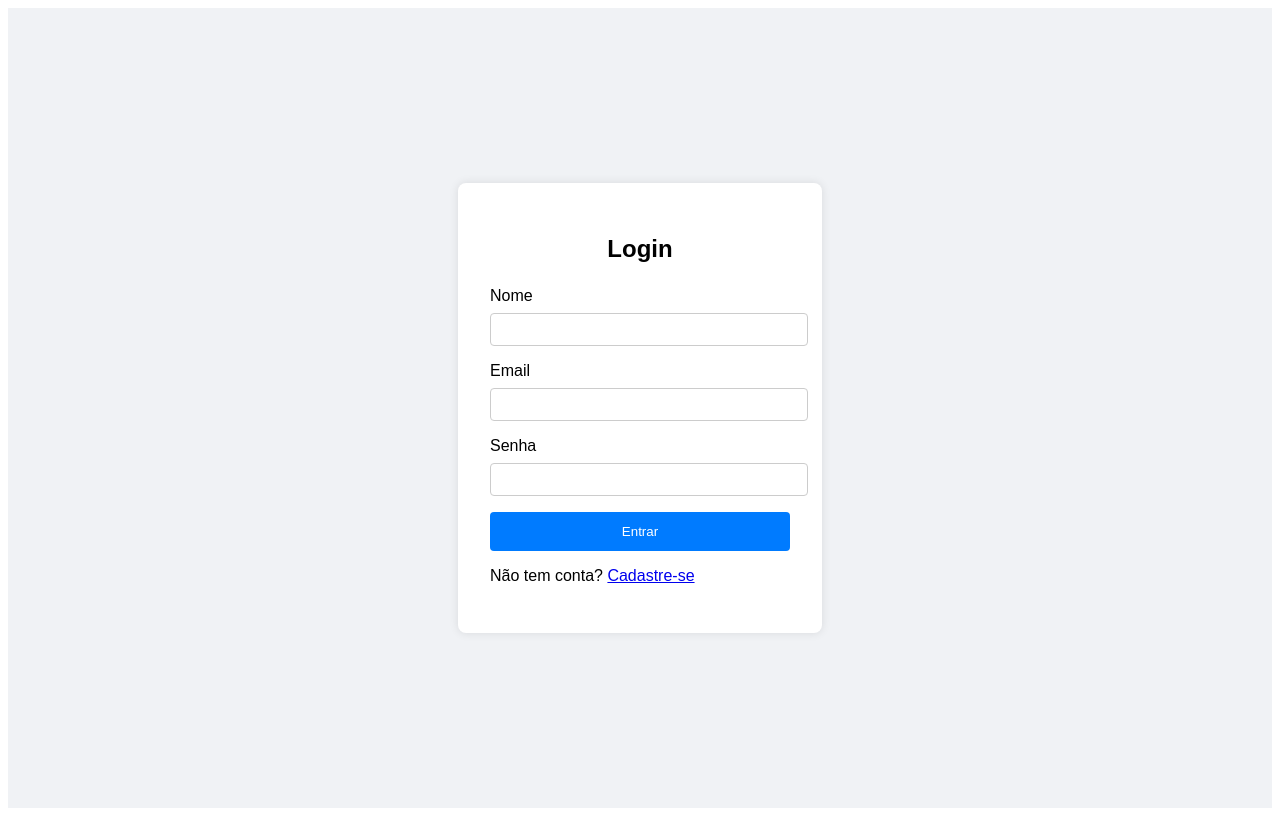
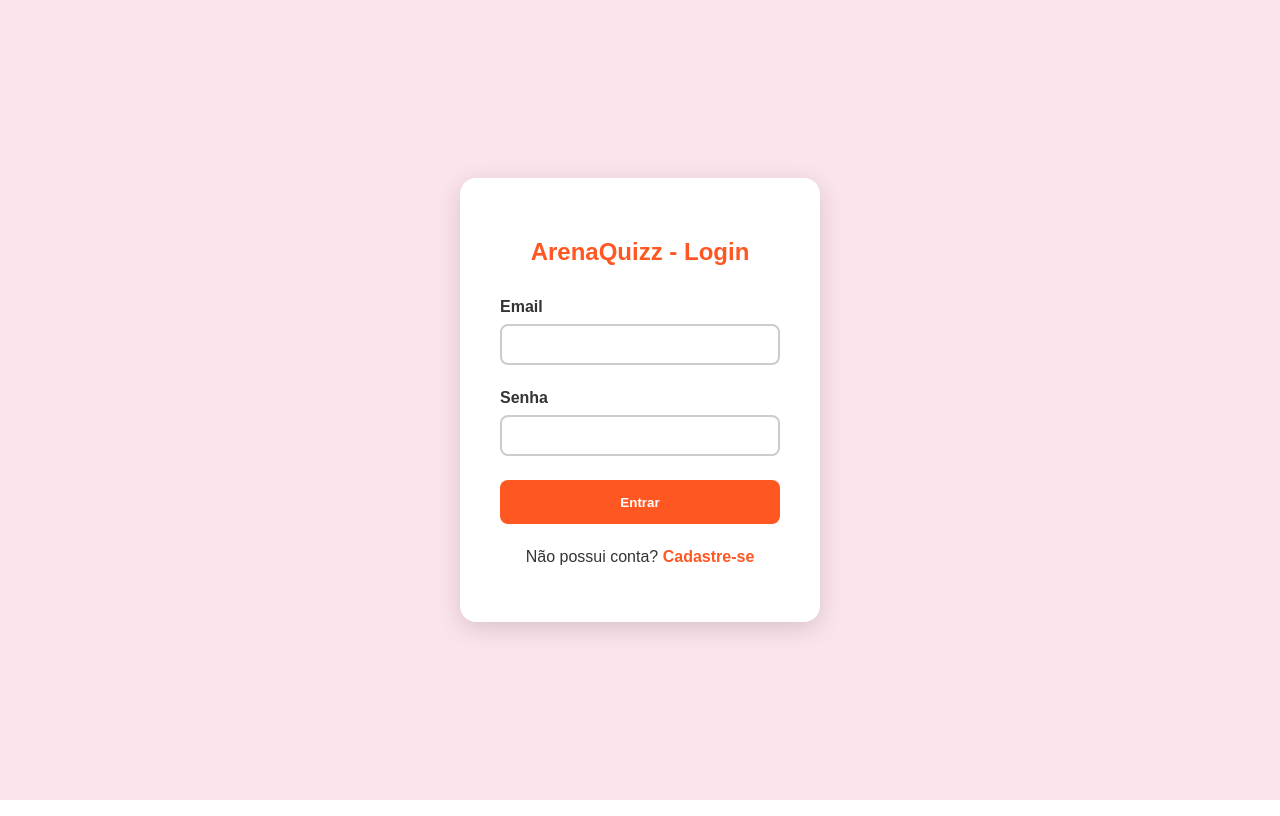
Before and after one commit to thomasDelling/projetoFaculdade, a React (Vite) app in the folder frontend/: page / in a window 1280 px wide. Built offline with nearby package versions, Linux system fonts and the light colour scheme; the HTML template or start-up script is replaced by a standard one.

Commit message:
Feat: alterando o login e o cadastro react

```diff
--- a/frontend/src/pages/LoginPage.jsx
+++ b/frontend/src/pages/LoginPage.jsx
@@ -1,32 +1,27 @@
 // src/pages/LoginPage.jsx
 
 import React from "react";
-import "./../styles/LoginPage.css"; // Import the CSS file for styling
+import "./../styles/LoginPage.css";
 import { Link } from "react-router-dom";
-// Importing Link from react-router-dom for navigation
 
 function LoginPage() {
   return (
     <div className="login-container">
       <div className="login-box">
-        <h2>Login</h2>
+        <h2>ArenaQuizz - Login</h2>
         <form>
           <div>
-            <label>Nome</label>
-            <input type="text" />
+            <label htmlFor="email">Email</label>
+            <input id="email" type="email" aria-label="Email" />
           </div>
           <div>
-            <label>Email</label>
-            <input type="email" />
-          </div>
-          <div>
-            <label>Senha</label>
-            <input type="password" />
+            <label htmlFor="senha">Senha</label>
+            <input id="senha" type="password" aria-label="Senha" />
           </div>
           <button type="submit">Entrar</button>
         </form>
         <p>
-          Não tem conta? <Link to="/register">Cadastre-se</Link>
+          Não possui conta? <Link to="/register">Cadastre-se</Link>
         </p>
       </div>
     </div>
--- a/frontend/src/pages/RegisterPage.jsx
+++ b/frontend/src/pages/RegisterPage.jsx
@@ -1,6 +1,6 @@
 import React, { useState } from 'react';
 import { useNavigate } from 'react-router-dom';
-import './../styles/LoginPage.css';
+import "./../styles/RegisterPage.css";
 
 function RegisterPage() {
   const navigate = useNavigate();
@@ -49,9 +49,9 @@ function RegisterPage() {
   };
 
   return (
-    <div className="login-container">
+      <div className="login-container">
       <div className="login-box">
-        <h2>Cadastro</h2>
+        <h2>ArenaQuizz - Cadastro</h2>
         <form onSubmit={handleSubmit}>
           <div>
             <label>Nome</label>
@@ -92,8 +92,11 @@ function RegisterPage() {
           <button type="submit">Confirmar</button>
         </form>
         <p>{mensagem}</p>
+        <p>
+          Já possui uma conta? <a href="/login">Faça login</a>
+        </p>
       </div>
-    </div>
+      </div>
   );
 }
 
--- a/frontend/src/styles/LoginPage.css
+++ b/frontend/src/styles/LoginPage.css
@@ -1,46 +1,104 @@
 /* src/pages/LoginPage.css */
+
+/* Paleta de cores vibrantes */
+:root {
+  --primary-color: #ff5722; /* Laranja vibrante */
+  --primary-hover: #e64a19;
+  --background-color: #fce4ec; /* Rosa bem clarinho */
+  --box-color: #ffffff;
+  --text-color: #333;
+  --input-border: #ccc;
+  --shadow-color: rgba(0, 0, 0, 0.15);
+}
+
+* {
+  box-sizing: border-box;
+}
+
+body, html {
+  margin: 0;
+  padding: 0;
+  width: 100%;
+  height: 100%;
+}
 
 .login-container {
   display: flex;
   justify-content: center;
   align-items: center;
   height: 100vh;
-  background: #f0f2f5;
-  font-family: Arial, sans-serif;
+  background: var(--background-color);
+  font-family: 'Arial', sans-serif;
 }
 
 .login-box {
-  background: white;
-  padding: 2rem;
-  border-radius: 8px;
-  box-shadow: 0 0 10px rgba(0, 0, 0, 0.1);
-  width: 300px;
+  background: var(--box-color);
+  padding: 2.5rem;
+  border-radius: 16px;
+  box-shadow: 0 6px 25px var(--shadow-color);
+  width: 360px;
+  color: var(--text-color);
+  transition: transform 0.3s ease, box-shadow 0.3s ease;
+}
+
+.login-box:hover {
+  box-shadow: 1 8px 30px var(--shadow-color);
 }
 
 .login-box h2 {
   text-align: center;
-  margin-bottom: 1.5rem;
+  margin-bottom: 2rem;
+  color: var(--primary-color);
 }
 
 .login-box label {
   display: block;
   margin-bottom: 0.5rem;
+  font-weight: 600;
 }
 
 .login-box input {
   width: 100%;
-  padding: 0.5rem;
-  border: 1px solid #ccc;
-  border-radius: 4px;
-  margin-bottom: 1rem;
+  padding: 0.7rem;
+  border: 2px solid var(--input-border);
+  border-radius: 8px;
+  margin-bottom: 1.5rem;
+  transition: border-color 0.3s ease;
+}
+
+.login-box input:focus {
+  border-color: var(--primary-color);
+  outline: none;
 }
 
 .login-box button {
   width: 100%;
-  padding: 0.75rem;
-  background: #007bff;
+  padding: 0.9rem;
+  background: var(--primary-color);
   color: white;
   border: none;
-  border-radius: 4px;
+  border-radius: 8px;
   cursor: pointer;
+  font-weight: bold;
+  transition: background 0.3s ease, transform 0.2s ease;
 }
+
+.login-box button:hover {
+  background: var(--primary-hover);
+  transform: scale(1.02);
+}
+
+.login-box p {
+  margin-top: 1.5rem;
+  text-align: center;
+}
+
+.login-box a {
+  color: var(--primary-color);
+  text-decoration: none;
+  font-weight: 600;
+}
+
+.login-box a:hover {
+  text-decoration: underline;
+}
```
